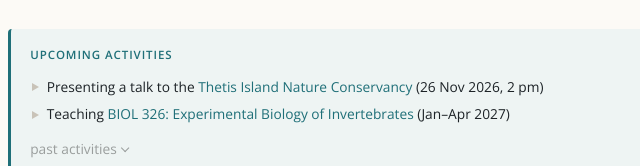
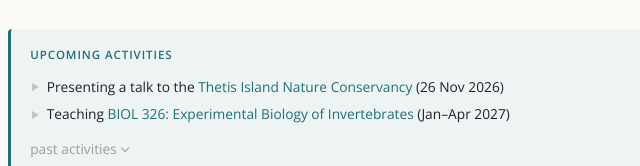
Before and after one commit to kevinckma/kevinckma.github.io, a plain HTML site: page index.html in a window 1280 px wide. Shown: the part 1113-1279 px from the top of the page, 262-902 px from the left. Drawn offline with nearby package versions, Linux system fonts and the light colour scheme.

Commit message:
Remove time from Thetis talk entry
Co-Authored-By: Claude Opus 5.5 <noreply@anthropic.com>
Claude-Session: https://claude.ai/code/session_0146S6LSxkhS3N89ctyhZ7u4

```diff
--- a/index.html
+++ b/index.html
@@ -419,7 +419,7 @@
     <div class="callout announce announce-list">
       <span class="announce-label">Upcoming activities</span>
       <ul>
-        <li><span class="atext">Presenting a talk to the <a href="https://www.thetisislandnatureconservancy.org/" target="_blank" rel="noopener">Thetis Island Nature Conservancy</a> (26&nbsp;Nov&nbsp;2026, 2&nbsp;pm)</span></li>
+        <li><span class="atext">Presenting a talk to the <a href="https://www.thetisislandnatureconservancy.org/" target="_blank" rel="noopener">Thetis Island Nature Conservancy</a> (26&nbsp;Nov&nbsp;2026)</span></li>
         <li><span class="atext">Teaching <a href="https://biol326.wordpress.com" target="_blank" rel="noopener">BIOL 326: Experimental Biology of Invertebrates</a> (Jan–Apr 2027)</span></li>
       </ul>
       <button class="abs-toggle past-toggle" type="button" aria-expanded="false">past activities</button>
```
